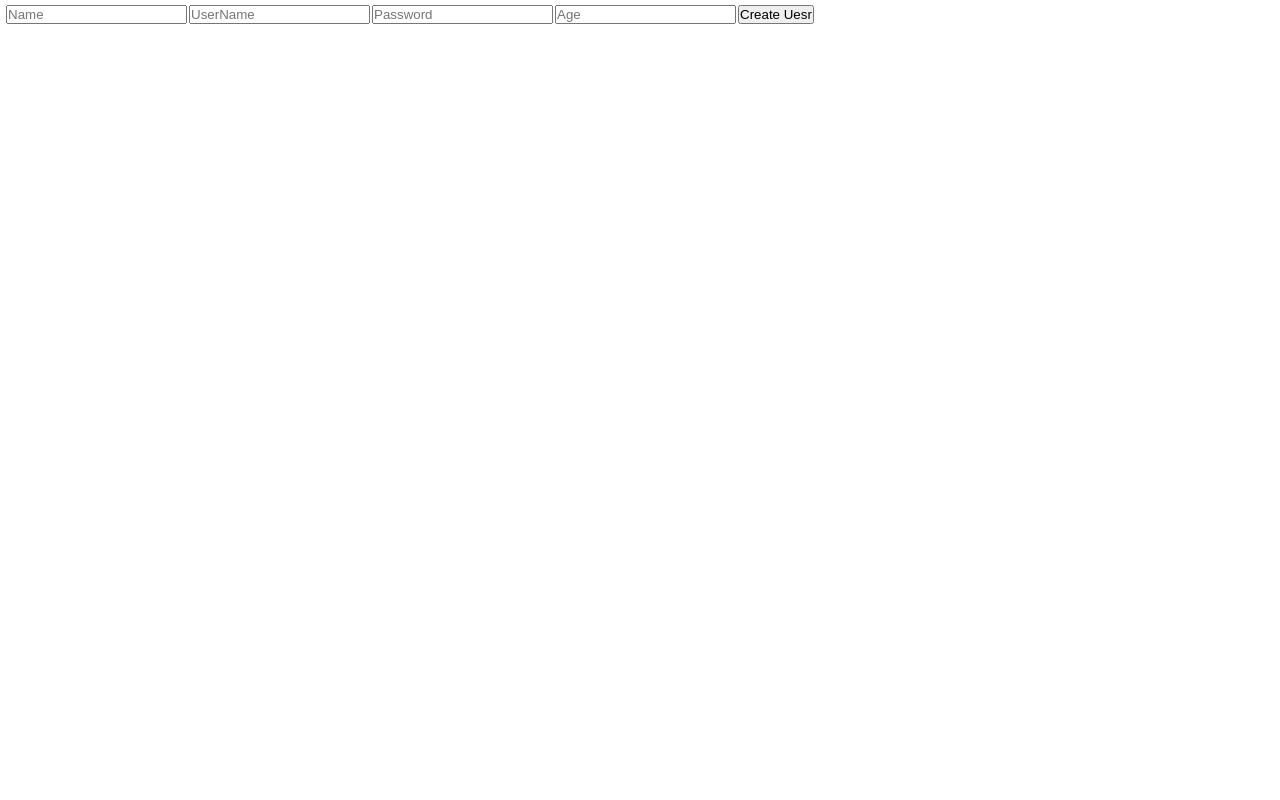
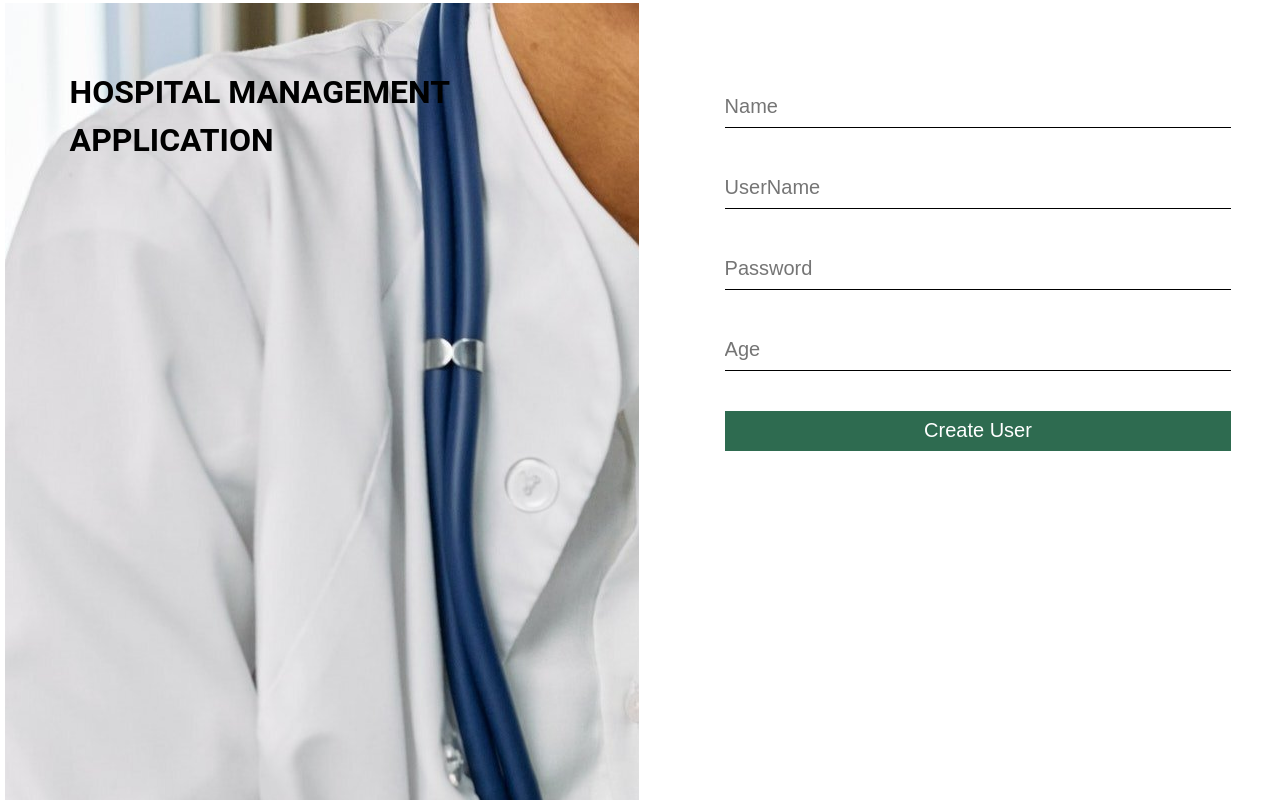
Before and after one commit to shivang10/hospital-management-app, a React (Create React App) app in the folder client/: page /signUp in a window 1280 px wide. Shown: the top 800 px of the page. Built offline with nearby package versions, Linux system fonts and the light colour scheme.

Commit message:
📱login/signup css

```diff
--- a/client/src/authentication/login.tsx
+++ b/client/src/authentication/login.tsx
@@ -39,12 +39,17 @@ const Login: React.FC = () => {
 
     return(
         <div>
-            <div>
-                <input type="text" placeholder="UserName" name="username" onChange={handleChange}/>
+            <div className="auth">
+                <div className="title">
+                    <h1> HOSPITAL MANAGEMENT APPLICATION</h1>
+                </div>
+                <div className="details">
+                    <input type="text" placeholder="UserName" name="username" onChange={handleChange}/>
 
-                <input type="password" placeholder="Password" name="password" onChange={handleChange}/>
+                    <input type="password" placeholder="Password" name="password" onChange={handleChange}/>
 
-                <button onClick={handleLogin}>Login</button>
+                    <button onClick={handleLogin}>Login</button>
+                </div>
             </div>
         </div>
     );
--- a/client/src/authentication/signup.tsx
+++ b/client/src/authentication/signup.tsx
@@ -44,17 +44,17 @@ const SignUp: React.FC = () => {
     };
 
     return(
-        <div>
-            <div>
+        <div className="auth">
+            <div className="title">
+                <h1> HOSPITAL MANAGEMENT APPLICATION</h1>
+            </div>
+            <div className="details">
                 <input type="text" placeholder="Name" name="name" onChange={handleChange}/>
-
                 <input type="text" placeholder="UserName" name="username" onChange={handleChange}/>
-
                 <input type="password" placeholder="Password" name="password" onChange={handleChange}/>
-
                 <input type="number" placeholder="Age" name="age" onChange={handleChange}/>
 
-                <button onClick={handleCreateUser}>Create Uesr</button>
+                <button onClick={handleCreateUser}>Create User</button>
             </div>
         </div>
     );
--- a/client/src/index.scss
+++ b/client/src/index.scss
@@ -6,3 +6,4 @@
 @import "styles/components/homepage";
 @import "styles/components/buttons";
 @import "styles/components/card";
+@import "styles/components/signup";
--- /dev/null
+++ b/client/src/styles/components/_signup.scss
@@ -0,0 +1,38 @@
+.auth{
+    display: grid;
+    grid-template-columns: 1fr 1fr;
+    height: max-content;
+    grid-column: span 2;
+    .title{
+        background-image: url("../../assets/doctor.jpeg");
+        padding: 10%;
+        height:100%;
+        width: auto;
+    }
+    .details{
+        padding: 10%;
+        display: flex;
+        flex-direction: column;
+        height: 100vh;
+        input{
+            display: block;
+            width: 100%;
+            height: 40px;
+            border: none;
+            outline: none;
+            margin: 20px;
+            font-size: 20px;
+            border-bottom: 1px solid $color-black;
+        }
+        button{
+            width: 100%;
+            height: 40px;
+            font-size: 20px;
+            margin: 20px;
+            background-color: $color-theme-2;
+            border: none;
+            color: white;
+        }
+    }
+
+}
```
Also changed, not shown: client/src/assets/doctor.jpeg (added).
